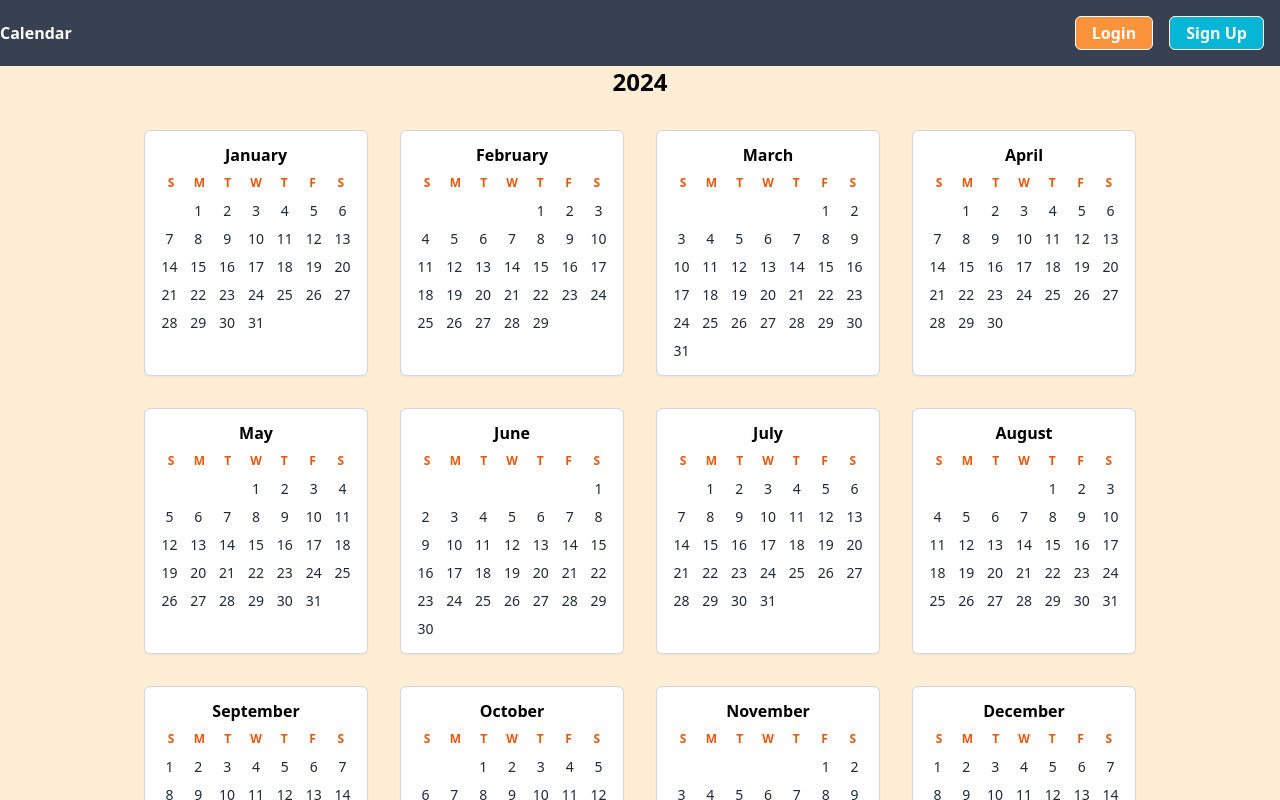
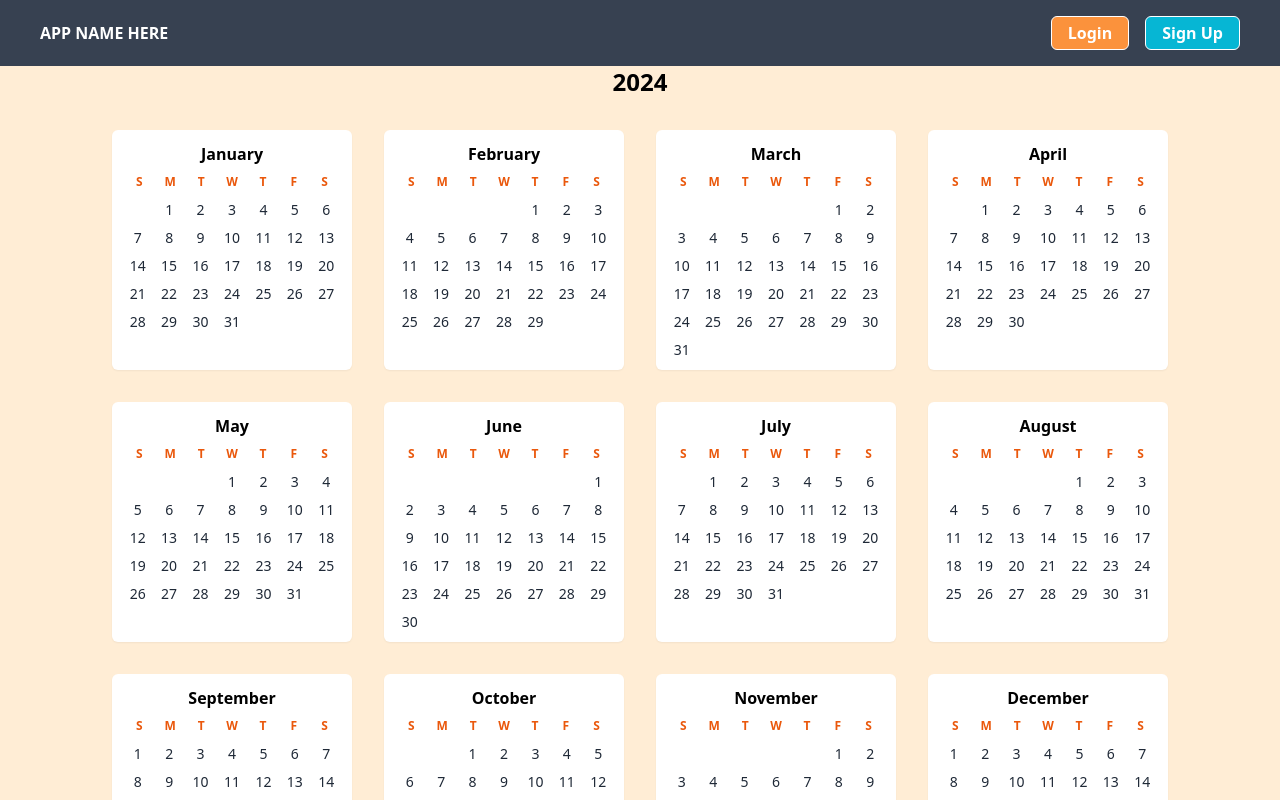
Before and after one commit to MoatasimB/Lessonly, a React (Vite) app in the folder frontend/clientui/: page / in a window 1280 px wide. Shown: the top 800 px of the page. Built offline with nearby package versions, Linux system fonts and the light colour scheme.

Commit message:
calendar design

```diff
--- a/frontend/clientui/src/App.jsx
+++ b/frontend/clientui/src/App.jsx
@@ -1,5 +1,6 @@
 import { useState } from "react";
 import "./App.css";
+import Nav from "./components/Nav";
 
 function App() {
   const [count, setCount] = useState(0);
@@ -35,13 +36,7 @@ function App() {
 
   return (
     <>
-      <div className="flex justify-between items-center bg-gray-700 w-full">
-        <div className="text-white font-bold">Calendar</div>
-        <div className=" p-4 justify-between flex gap-4  text-white font-bold text-right">
-          <button className="px-4 py-1 border rounded-md border-white bg-orange-400">Login</button>
-          <button className="px-4 py-1 border rounded-md border-white bg-cyan-500"> Sign Up </button>
-        </div>
-      </div>
+      <Nav />
       <div className="flex flex-col min-h-screen items-center justify-center bg-orange-100">
         <div className="mb-8 text-center">
           <h1 className="text-2xl font-bold">{year}</h1>
@@ -49,7 +44,7 @@ function App() {
         </div>
 
         {/* Calendar Grid */}
-        <div className="grid grid-cols-2 sm:grid-cols-3 md:grid-cols-4 gap-8">
+        <div className="grid grid-cols-2 px-1 sm:grid-cols-3 lg:grid-cols-4 gap-8">
           {months.map((monthName, monthIndex) => {
             const daysInMonth = getDaysInMonth(monthIndex, year);
             const firstDay = getFirstDayOfMonth(monthIndex, year);
@@ -63,7 +58,7 @@ function App() {
             return (
               <div
                 key={monthName}
-                className="bg-white border border-gray-300 rounded-md p-3 shadow-sm w-56"
+                className="bg-white hover:scale-105 w-60 h-60 transition-transform transform hover:border-4 hover:border-orange-600 rounded-md p-3 shadow-sm"
               >
                 <div className="text-center bg-green- font-bold mb-2">
                   {monthName}
@@ -81,14 +76,14 @@ function App() {
                 {/* Month Days */}
                 <div className="grid grid-cols-7 text-sm gap-1">
                   {daysArray.map((day, index) => (
-                    <div
+                    <button
                       key={index}
                       className={`h-6 flex items-center justify-center ${
-                        day ? "text-gray-800" : "text-transparent"
+                        day ? "text-gray-800 hover:border-white hover-border rounded-md hover:bg-cyan-400 hover:text-white" : "text-transparent"
                       }`}
                     >
                       {day || "-"}
-                    </div>
+                    </button>
                   ))}
                 </div>
               </div>
--- /dev/null
+++ b/frontend/clientui/src/components/Nav.jsx
@@ -0,0 +1,17 @@
+import React from 'react'
+
+const Nav = () => {
+  return (
+    <div className="flex justify-between items-center bg-gray-700 w-full">
+        <div className="text-white px-10 font-bold">
+          <h1>APP NAME HERE</h1>
+        </div>
+        <div className=" p-4 px-10 justify-between flex gap-4  text-white font-bold text-right">
+          <button className="px-4 py-1 border rounded-md border-white bg-orange-400">Login</button>
+          <button className="px-4 py-1 border rounded-md border-white bg-cyan-500"> Sign Up </button>
+        </div>
+      </div>
+  )
+}
+
+export default Nav
```
